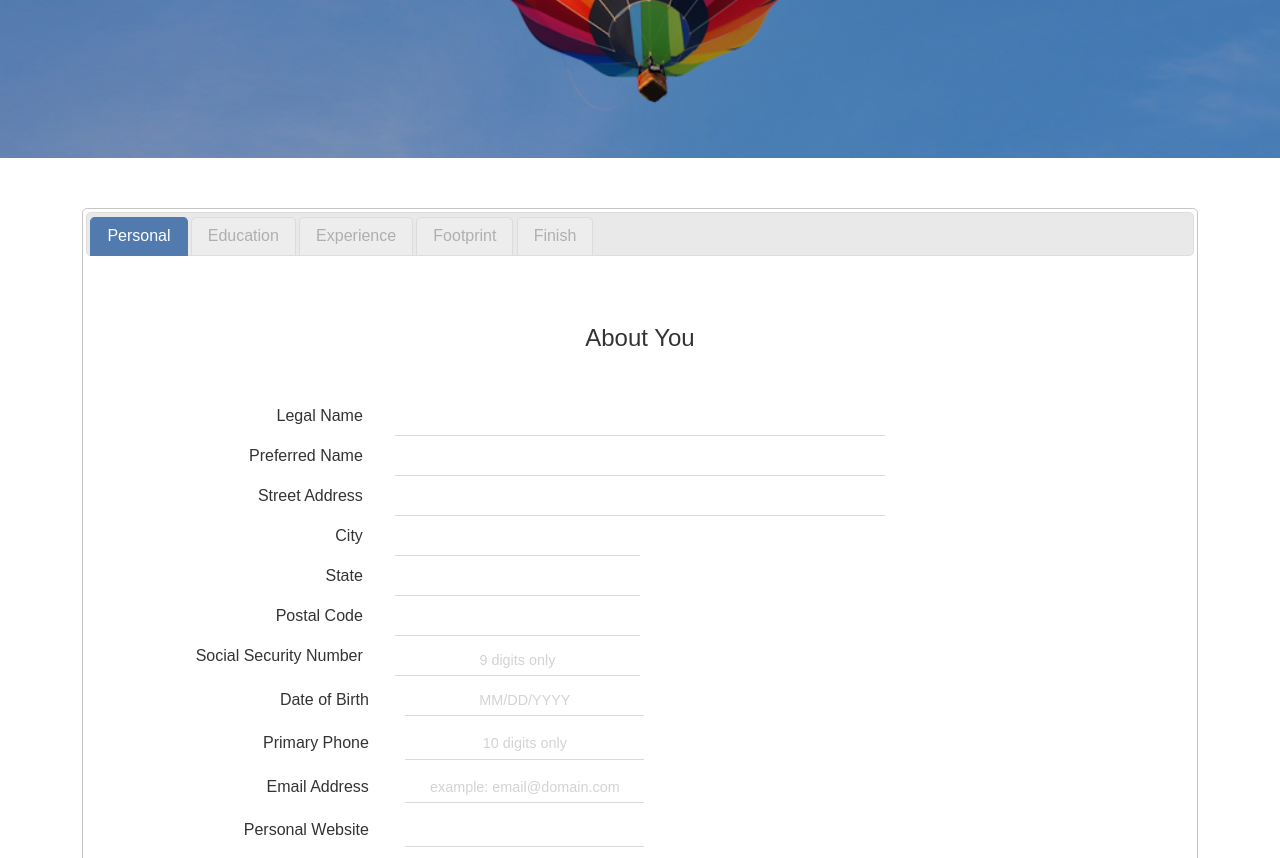
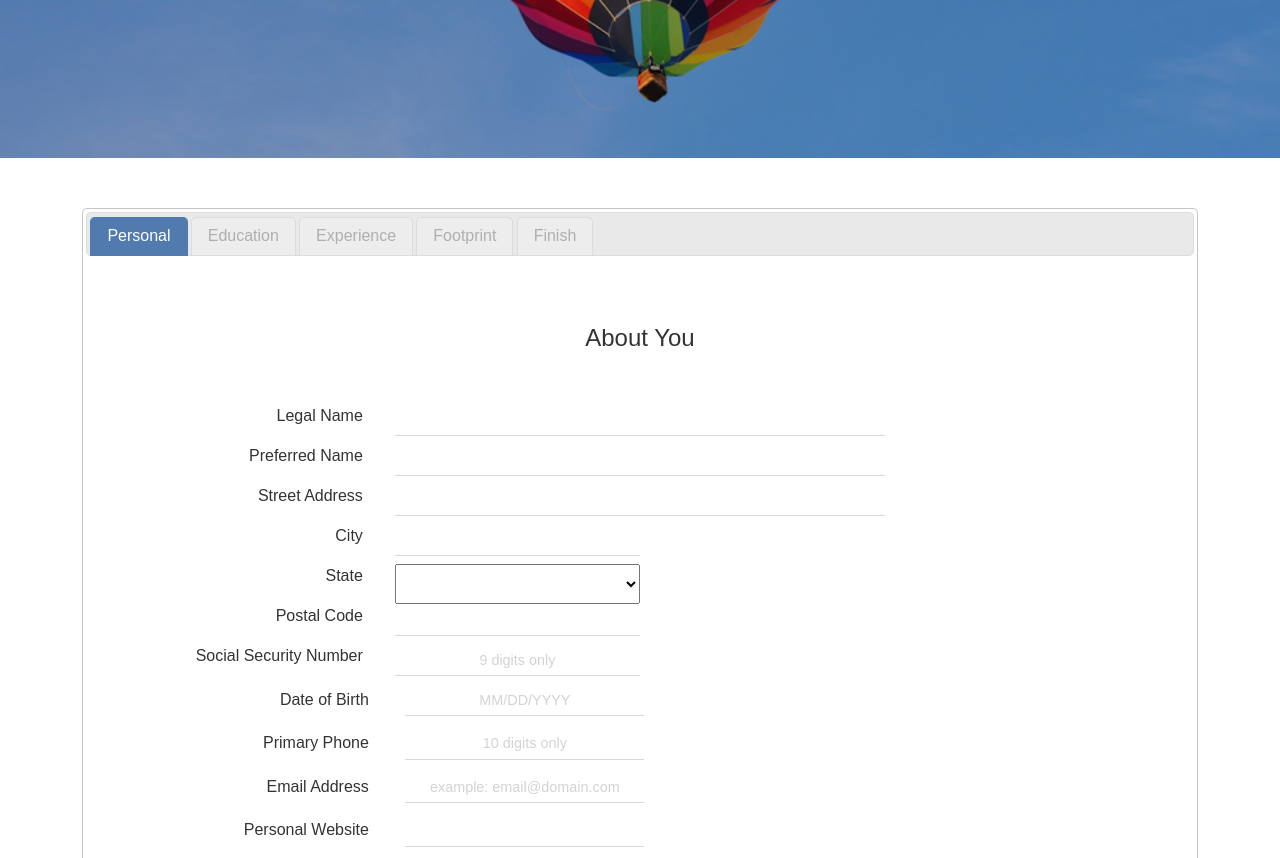
Before and after one commit to martindwyer/Employment-Application, a plain HTML site: page index.html in a window 1280 px wide. Shown: the part 242-1100 px from the top of the page. Drawn offline with Linux system fonts and the light colour scheme.

Commit message:
Changes state field from text to select

```diff
--- a/index.html
+++ b/index.html
@@ -93,7 +93,8 @@
                 </div>
                 <div class="row">
                   <label for="stateAddress" class="col-md-3">State</label>
-                  <input type="text" name="stateAddress" id="state-address" class="col-md-3" />
+                  <select name="stateAddress" id="state-address" class="col-md-3"></select>
+                  <!-- <input type="text" name="stateAddress" id="state-address" class="col-md-3" /> -->
                 </div>
                 <div class="row">
                   <label for="zipAddress" class="col-md-3">Postal Code</label>
```
